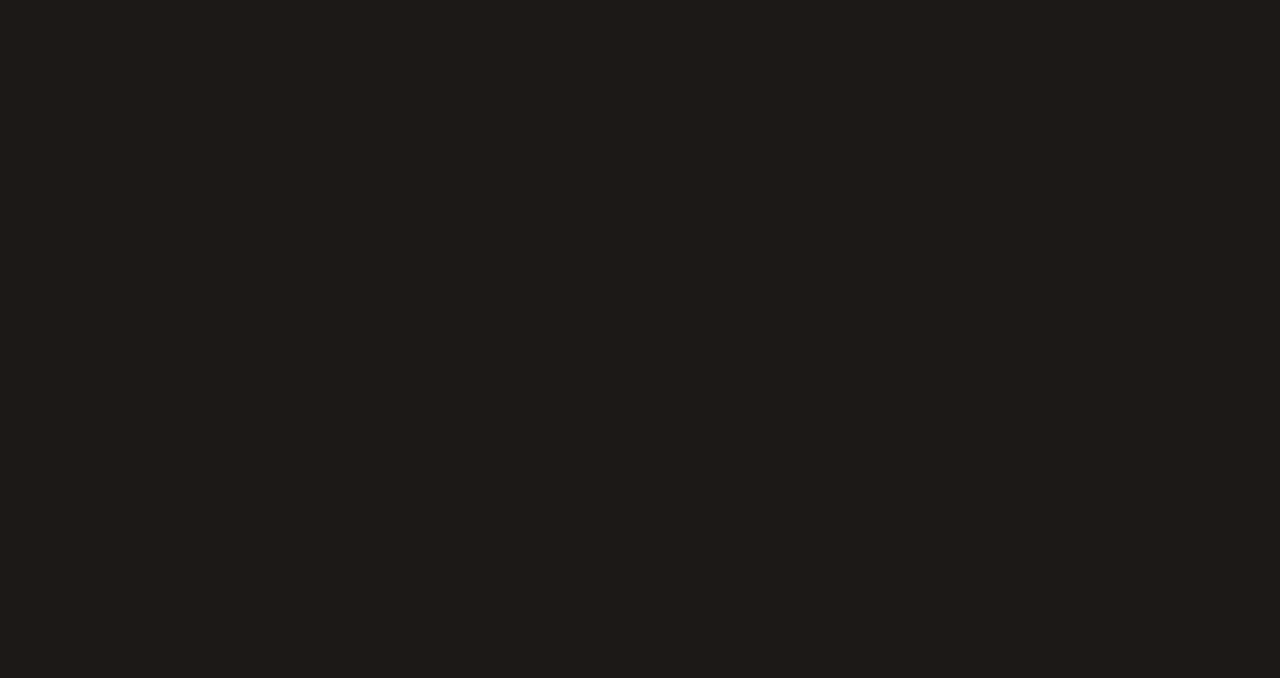
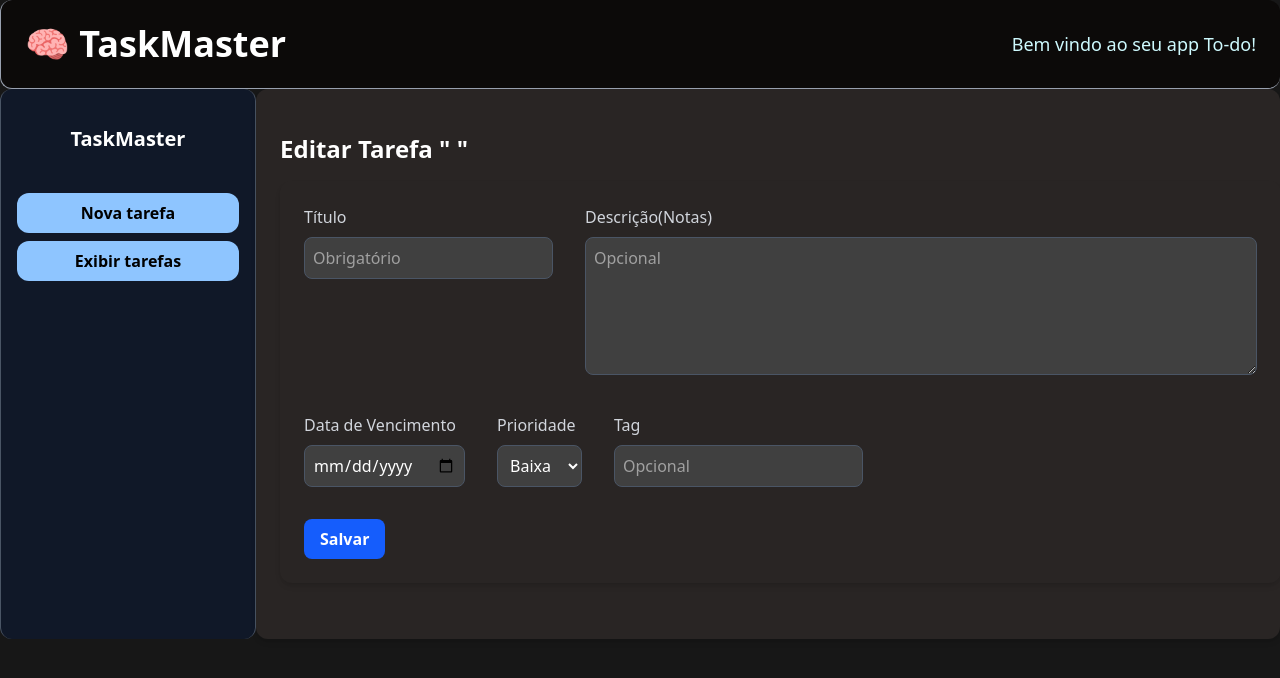
Before and after one commit to Henriques-Da-Silva/Task_Master, a React (Vite) app: page /editar/1 in a window 1280 px wide. Before the commit this address had no page. Shown: the top 678 px of the page. Built offline with nearby package versions, Linux system fonts and the light colour scheme.

Commit message:
Added EditTask

```diff
--- a/index.html
+++ b/index.html
@@ -4,7 +4,7 @@
     <meta charset="UTF-8" />
     <link href="/src/style.css" rel="stylesheet"/>
     <meta name="viewport" content="width=device-width, initial-scale=1.0" />
-    <title>Vite + React + TS</title>
+    <title>Task Master</title>
   </head>
   <body class="bg-stone-900 overflow-y-auto text-white">
     <div id="root"></div>
--- a/src/App.tsx
+++ b/src/App.tsx
@@ -2,6 +2,7 @@ import { BrowserRouter, Routes, Route } from "react-router-dom";
 import Home from "./pages/home";
 import NovaTarefa from "./pages/novatarefa";
 import ListaTarefas from "./pages/tarefas";
+import EditarTarefa from "./pages/editartask";
 
 
 export function App() {
@@ -11,6 +12,7 @@ export function App() {
         <Route path="/" element={<Home />} />
         <Route path="/novatarefa" element={<NovaTarefa />} />
         <Route path="/listatarefas" element={<ListaTarefas />} />
+        <Route path="/editar/:id" element={<EditarTarefa />} />
       </Routes>
     </BrowserRouter>
   );
--- a/src/components/CardTask.tsx
+++ b/src/components/CardTask.tsx
@@ -13,7 +13,7 @@ export const CardTask = (props: CardTaskProps) => {
   const navigate = useNavigate();
 
   return (
-    <div className="flex flex-col rounded-xl bg-amber-50 text-black w-74 h-62 justify-between">
+    <div title="Editar esta tarefa" onClick={() => navigate(`/editar/${props.id}`)} className="hover:cursor-pointer flex flex-col rounded-xl bg-amber-50 text-black w-74 h-62 justify-between">
       <h3 className="p-2.5 bg-blue-400 rounded-t-xl" >{props.title}</h3>
       <p className="p-2.5 break-words whitespace-normal">{props.description}</p>
       <div className=" flex justify-between p-2.5 bg-blue-300 rounded-b-xl">
@@ -21,7 +21,7 @@ export const CardTask = (props: CardTaskProps) => {
         <button onClick={() => {
           if (window.confirm(`Você tem certeza que deseja remover a tarefa «${props.title}»?`)) {
               alert('Tarefa removida com sucesso!');
-              removeTask(props.id); navigate("/listatarefas")}} } className="hover:bg-blue-700 rounded-xl p-0.5">🗑</button>
+              removeTask(props.id); navigate("/listatarefas")}} } title="Deletar esta tarefa" className="hover:bg-blue-700 cursor-pointer rounded-xl p-0.5">🗑</button>
       </div>
     </div>
   );
--- a/src/components/init.tsx
+++ b/src/components/init.tsx
@@ -7,7 +7,7 @@ interface InitProps {
 export default function Home(props: InitProps) {
   return (
     <div className="min-h-screen bg-neutral-900 text-white">
-      <header className="bg-stone-950 flex mr-2.5 justify-between p-6 items-center border-b border-l border-gray-400 rounded-xl">
+      <header className="bg-stone-950 flex justify-between p-6 items-center border-b border-l border-gray-400 rounded-xl">
         <h1 className="text-4xl font-bold">🧠 TaskMaster</h1>
         <h2 className="text-cyan-100 text-lg">Bem vindo ao seu app To-do!</h2>
       </header>
@@ -15,7 +15,7 @@ export default function Home(props: InitProps) {
       <div className="flex">
         <Sidebar />
 
-        <div className="flex-1 pr-2">
+        <div className="flex-1">
 
         <div className="min-h-[550px] max-h-[calc(100vh-96px)] overflow-y-auto bg-stone-800 rounded-xl shadow-md p-6 grid grid-cols-1 sm:grid-cols-2 md:grid-cols-3 gap-9">
                 {props.children}
--- a/src/contexts/TasksContext.tsx
+++ b/src/contexts/TasksContext.tsx
@@ -6,6 +6,7 @@ type TasksContextType = {
   addTask: (title: string, dueDate: Date, tag?: string, description?: string, priority?: string) => void;
   toggleTask: (id: number) => void;
   removeTask: (id: number) => void;
+  editTask: (id: number, title: string, dueDate: Date, tag?: string, description?: string, priority?: string) => void;
 };
 
 export const TasksContext = createContext<TasksContextType | undefined>(undefined);
@@ -47,8 +48,28 @@ export const TasksProvider = ({ children }: { children: React.ReactNode }) => {
     setTasks((prev) => prev.filter((task) => task.id !== id));
   };
 
+  const editTask = (id: number, title: string, dueDate: Date, tag?: string, description?: string, priority?: string) => {
+    const taskToEdit = tasks.find((task) => task.id === id);
+    const newTask: Task = {
+      id: Date.now(),
+      title,
+      done: false,
+      description,
+      createdAt: new Date(),
+      priority,
+      tag,
+      dueDate,
+    };
+    if (taskToEdit) {
+      setTasks((prev) =>
+        prev.map((task) => (task.id === id ? newTask : task))
+      );
+    } else {
+      console.error("Tarefa não encontrada para editar!");
+    }}
+
   return (
-    <TasksContext.Provider value={{ tasks, addTask, toggleTask, removeTask }}>
+    <TasksContext.Provider value={{ tasks, addTask, toggleTask, removeTask, editTask }}>
       {children}
     </TasksContext.Provider>
   );
--- /dev/null
+++ b/src/pages/editartask.tsx
@@ -0,0 +1,82 @@
+import { useNavigate } from "react-router-dom";
+import Init from "../components/init";
+import { useTasks } from "../hooks/useTasks";
+import { useState, useEffect } from "react";
+import { useParams } from "react-router-dom";
+
+
+export default function EditarTarefa() {
+    const { id } = useParams();
+    const identifier = Number(id);
+    const { tasks, editTask } = useTasks();
+    const taskToEdit = tasks.find((task) => task.id === identifier);
+
+    const [title, setTitle] = useState("");
+    const [description, setDescription] = useState("");
+    const [dueDate, setDueDate] = useState("");
+    const [priority, setPriority] = useState("");
+    const [tag, setTag] = useState("");
+
+    const navigate = useNavigate();
+
+    useEffect(() => {
+        if (taskToEdit) {
+            setTitle(taskToEdit.title);
+            setDescription(taskToEdit.description || "");
+            setDueDate(new Date(taskToEdit.dueDate).toISOString().split('T')[0]);
+            setPriority(taskToEdit.priority || "");
+            setTag(taskToEdit.tag || "");
+        }
+    }, [taskToEdit]);
+
+    return(
+        <Init>
+            <div>
+                <h1 className="text-2xl font-bold mb-4 pt-5">Editar Tarefa " {taskToEdit?.title} "</h1>
+                <div className="bg-stone-760 p-6 rounded-xl shadow-md w-fit h-fit">
+                    <div className="mb-4 flex gap-8">
+                        <div className="mb-4">
+                            <label className="block text-gray-300 mb-2" htmlFor="title">Título</label>
+                            <input type="text" value={title} onChange={(e) => setTitle(e.target.value)} id="title" placeholder="Obrigatório" className="w-1xl p-2 bg-neutral-700 border border-gray-600 rounded-lg" required />
+                        </div>
+                        <div className="mb-4">
+                            <label className="block text-gray-300 mb-2" htmlFor="description">Descrição(Notas)</label>
+                            <textarea value={description} onChange={(e) => setDescription(e.target.value)} id="description" placeholder="Opcional" rows={5} className="w-2xl p-2 bg-neutral-700 border border-gray-600 rounded-lg"></textarea>
+                        </div >
+                    </div>
+                    <div className="mb-4 flex gap-8">
+                        <div className="mb-4">
+                            <label className="block text-gray-300 mb-2" htmlFor="description">Data de Vencimento</label>
+                            <input type="date" value={dueDate} onChange={(e) => setDueDate(e.target.value)} id="dueDate" className="p-2 bg-neutral-700 border border-gray-600 rounded-lg" />
+                        </div>
+                        <div className="mb-4">
+                            <label className="block text-gray-300 mb-2" htmlFor="priority">Prioridade</label>
+                            <select value={priority} onChange={(e) => setPriority(e.target.value)} id="priority" className="p-2 bg-neutral-700 border border-gray-600 rounded-lg">
+                                <option value="low">Baixa</option>
+                                <option value="medium">Média</option>
+                                <option value="high">Alta</option>
+                            </select>
+                        </div>
+                        <div className="mb-4">
+                            <label className="block text-gray-300 mb-2" htmlFor="title">Tag</label>
+                            <input type="text" value={tag} onChange={(e) => setTag(e.target.value)} id="tag" placeholder="Opcional" className="w-1xl p-2 bg-neutral-700 border border-gray-600 rounded-lg" required />
+                        </div>
+                    </div>
+                    <button onClick={() => {
+                        if (!title.trim()) {
+                            alert("Título é obrigatório");
+                            return;
+                        }
+                        if (!dueDate.trim()) {
+                            alert("Data de Vencimento é obrigatório");
+                            return;
+                        }
+                        editTask(identifier, title, new Date(dueDate), tag, description, priority)
+                        alert('Tarefa editada com Sucesso.')
+                        navigate("/listatarefas")} }
+                        className="bg-blue-600 hover:bg-blue-700 hover:cursor-pointer text-white font-bold py-2 px-4 rounded-lg">Salvar</button>
+                </div>
+            </div>
+        </Init>
+    )
+}
```
